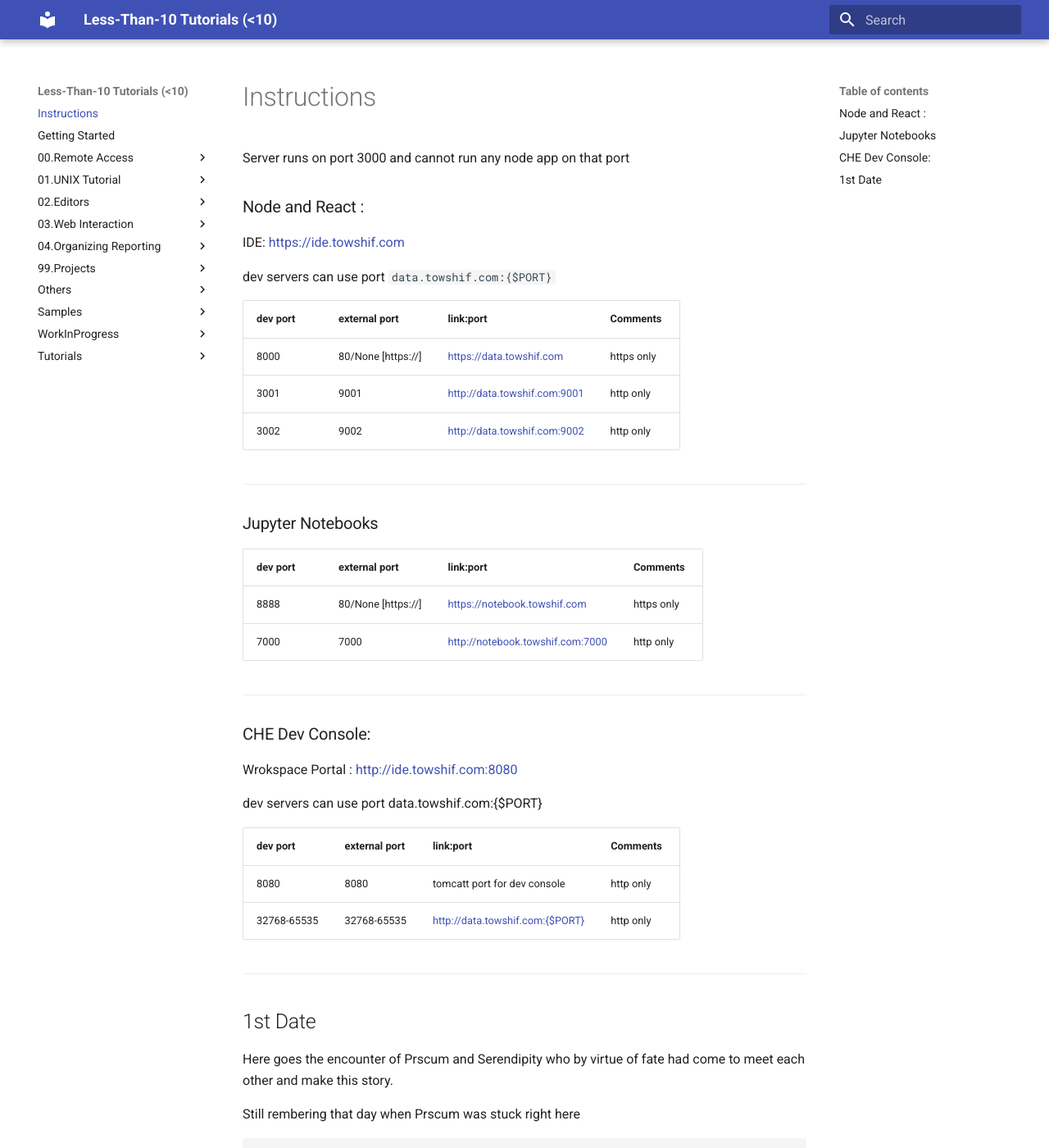
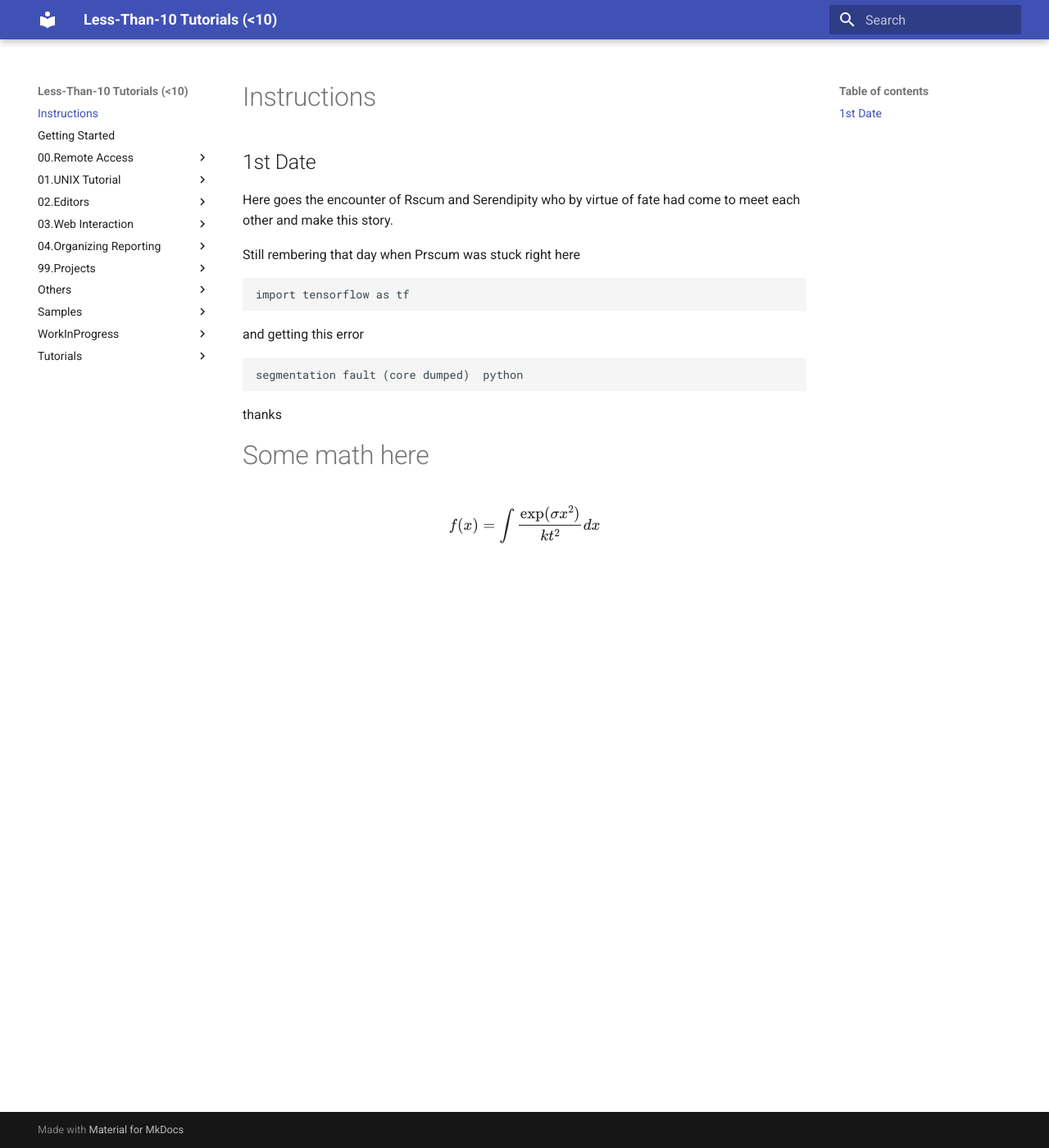
Before and after one commit to towshif/towshif.github.io, an MkDocs documentation site: the page built from docs/index.md, in a window 1280 px wide and 1400 px high. Shown: the whole window at 82% size. Built offline with MkDocs 1.6.1 and Material for MkDocs 9.7.7, drawn with Linux system fonts in a browser that asks for light colours; formulas are drawn with MathJax 3.

Commit message:
Build and committed Mon Apr 18 19:06:38 PDT 2022

```diff
--- a/docs/index.md
+++ b/docs/index.md
@@ -1,50 +1,7 @@
 # Instructions
-Server runs on port 3000 and cannot run any node app on that port
-
-### Node and React :
-IDE:
-[https://ide.towshif.com](https://ide.towshif.com)
-
-dev servers can use port `data.towshif.com:{$PORT}`
-
-| dev port          |  external port    |   link:port                                                  | Comments   |
-| ---               |  ---              |---                                                           |---         |
-| 8000              | 80/None [https://]| [https://data.towshif.com](https://data.towshif.com)         | https only |
-| 3001              | 9001              | [http://data.towshif.com:9001](http://data.towshif.com:9001) | http only  |
-| 3002              | 9002              | [http://data.towshif.com:9002](http://data.towshif.com:9002) | http only  |
-
-
-
----
-
-### Jupyter Notebooks
-
-| dev port          |  external port    |   link:port                                                  | Comments   |
-| ---               |  ---              |---                                                           |---         |
-| 8888              | 80/None [https://]| [https://notebook.towshif.com](https://notebook.towshif.com)   | https only  |
-| 7000              | 7000              | [http://notebook.towshif.com:7000](http://notebook.towshif.com:7000)   | http only  |
-
-
----
-
-
-### CHE Dev Console:
-
-Wrokspace Portal :
-[http://ide.towshif.com:8080](http://ide.towshif.com:8080)
-
-dev servers can use port data.towshif.com:{$PORT}
-
-| dev port          |  external port    |   link:port                                                       | Comments   |
-| ---               |  ---              |---                                                                |---         |
-| 8080              | 8080              | tomcatt port for dev console                                      | http only  |
-| 32768-65535       | 32768-65535       | [http://data.towshif.com:{$PORT}](http://data.towshif.com:32786)  | http only  |
-
----
-
 
 ## 1st Date
-Here goes the encounter of Prscum and Serendipity who by virtue of fate had come to meet each other and make this story.
+Here goes the encounter of Rscum and Serendipity who by virtue of fate had come to meet each other and make this story.
 
 Still rembering that day when Prscum was stuck right here
 
```
